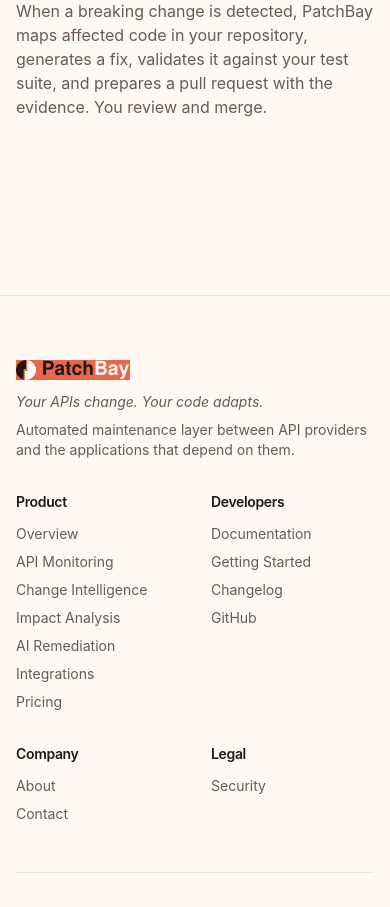
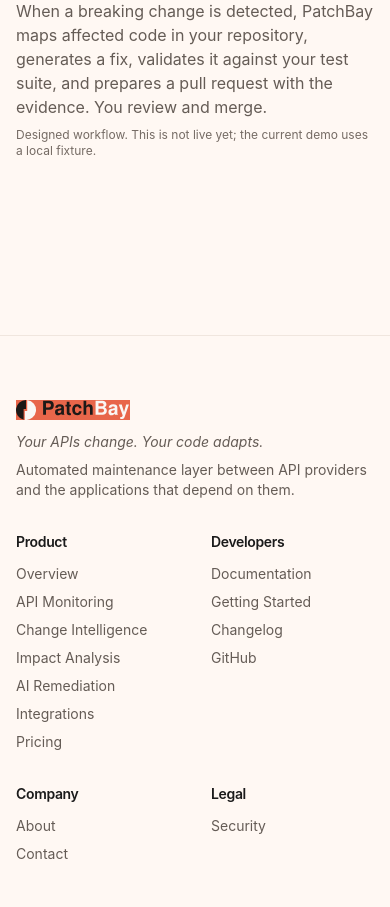
Before and after one commit to Nitish-1303/Patchversion, a Next.js app in the folder packages/site/: page /docs/getting-started in a window 390 px wide. Shown: the part 1100-2007 px from the top of the page. Built offline with nearby package versions, Linux system fonts and the light colour scheme.

Commit message:
Unify site chrome, add mobile menu, fix links, mobile overflow and docs accuracy

```diff
--- a/packages/site/src/app/docs/getting-started/page.tsx
+++ b/packages/site/src/app/docs/getting-started/page.tsx
@@ -49,6 +49,7 @@
             repository, generates a fix, validates it against your test suite, and prepares
             a pull request with the evidence. You review and merge.
           </p>
+          <p className="text-xs text-text-tertiary mt-2">Designed workflow. This is not live yet; the current demo uses a local fixture.</p>
         </section>
       </div>
     </div>
```
